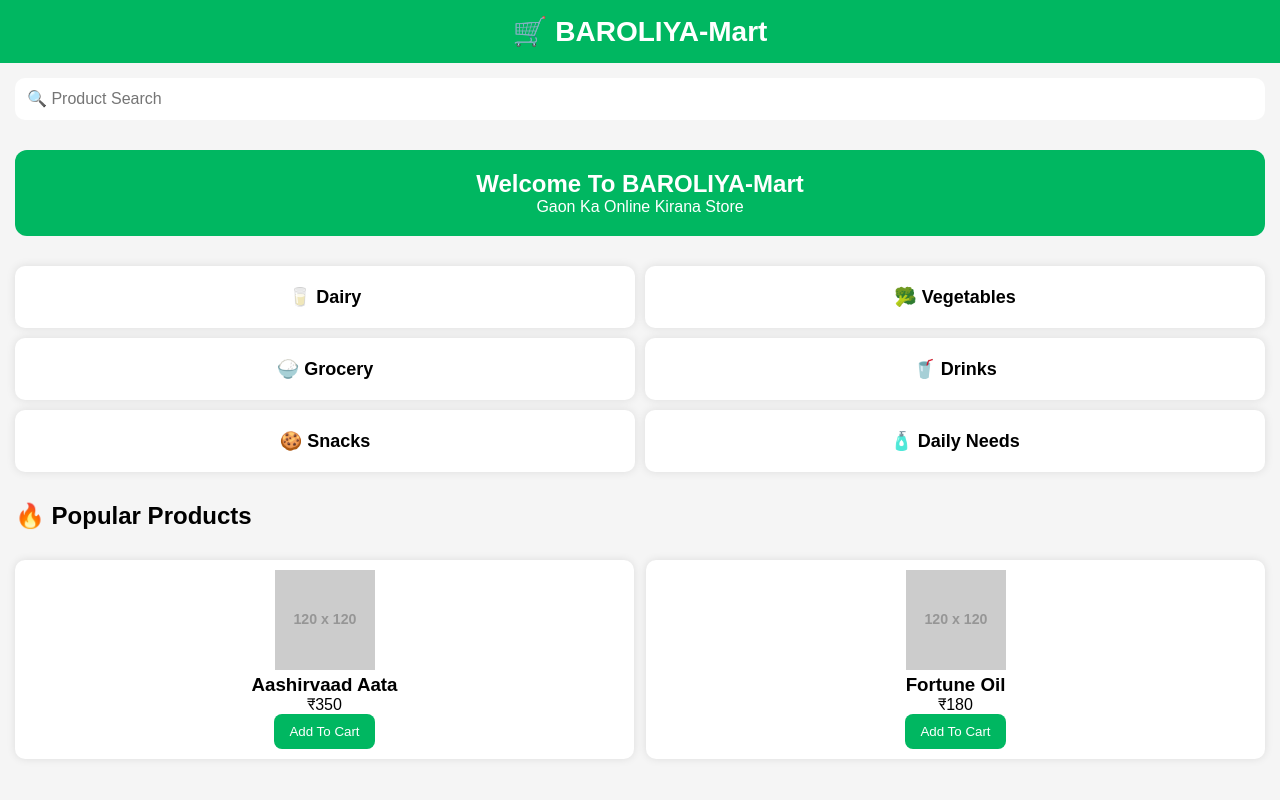
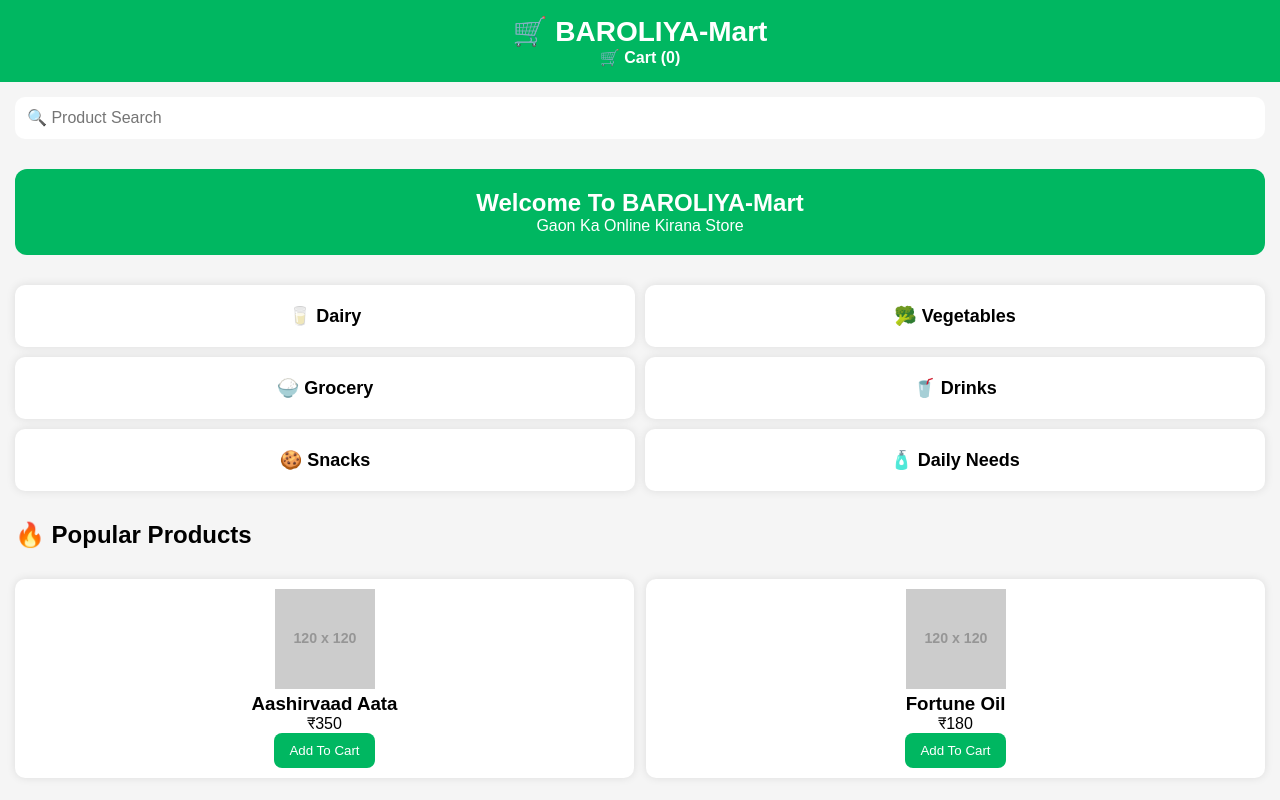
Before and after one commit to Ajay7734989414/BAROLIYA-Mart, a plain HTML site: page index.html in a window 1280 px wide. Drawn offline with Linux system fonts and the light colour scheme; placeholder pictures from the web are drawn by us.

Commit message:
Update index.html

```diff
--- a/index.html
+++ b/index.html
@@ -71,6 +71,7 @@ box-shadow:0 0 10px rgba(0,0,0,.1);
 
 <header>
 🛒 BAROLIYA-Mart
+  <p style="font-size:16px;">🛒 Cart (0)</p>
 </header>
 
 <div class="search">
```
